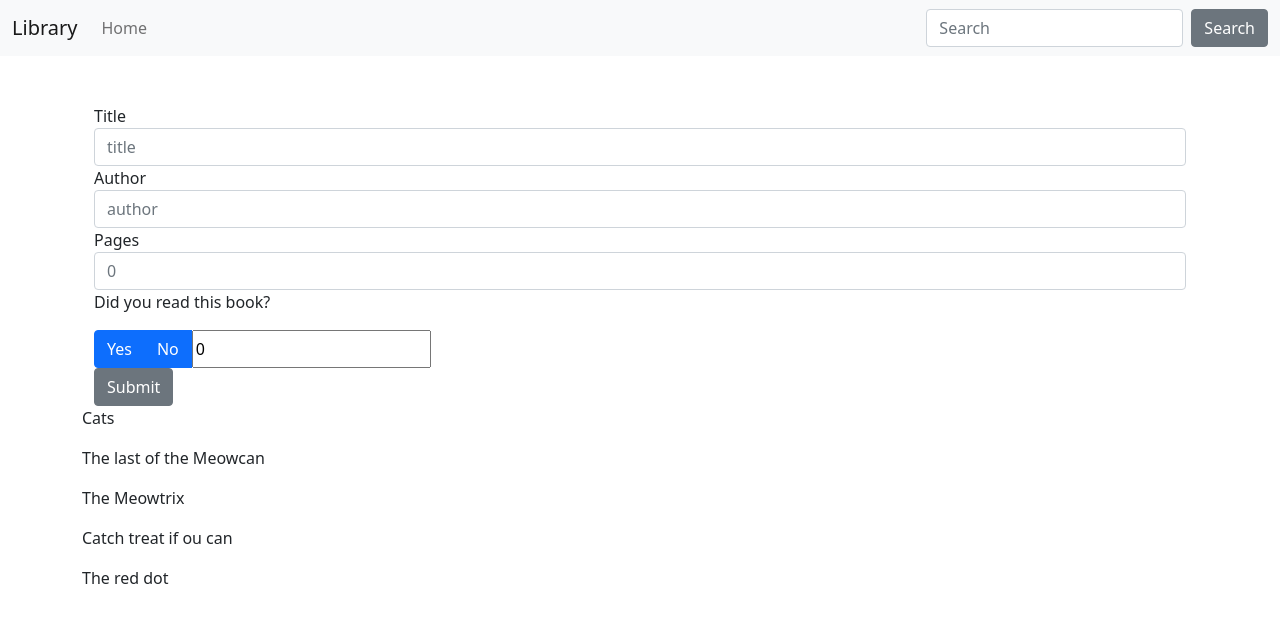
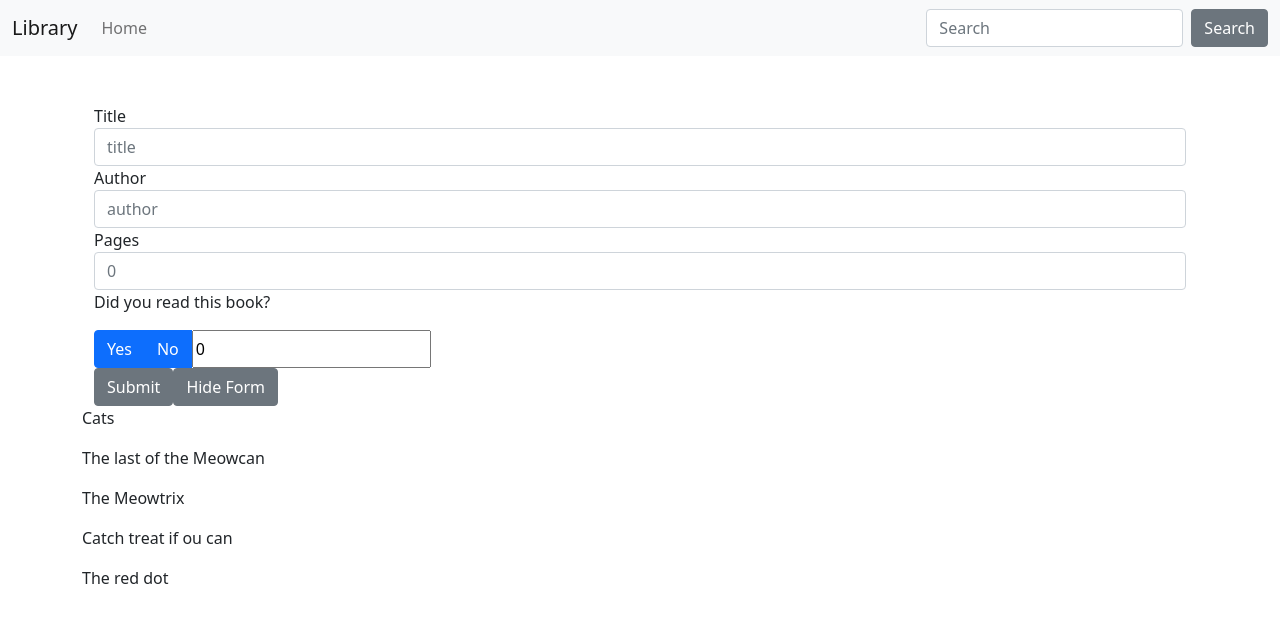
Before and after one commit to fccJashCoda/LibraryApp, a React (Create React App) app in the folder client/: page / in a window 1280 px wide. Shown: the top 622 px of the page. Built offline with nearby package versions, Linux system fonts and the light colour scheme.

Commit message:
added a toggle to the book form

```diff
--- a/client/src/App.js
+++ b/client/src/App.js
@@ -34,8 +34,6 @@ function App() {
       <main className='container mt-5'>
         <FormComponent action={handleSubmit} />
         <BookList books={bookList} />
-
-        <div className='app mt-5'>{/* <BookList /> */}</div>
       </main>
     </div>
   );
--- a/client/src/components/form/FormComponent.js
+++ b/client/src/components/form/FormComponent.js
@@ -15,6 +15,7 @@ const schema = Joi.object({
 
 const FormComponent = (props) => {
   const [errorMessage, setErrorMessage] = useState('');
+  const [showing, setShowing] = useState(true);
   const { values, handleChange } = useForm({
     initialValues: {
       title: '',
@@ -31,6 +32,10 @@ const FormComponent = (props) => {
     }
 
     return false;
+  };
+
+  const toggle = () => {
+    setShowing(!showing);
   };
 
   const handleSubmit = (e) => {
@@ -56,6 +61,7 @@ const FormComponent = (props) => {
 
   return (
     <>
+      {showing ? (
         <Form>
           <Container className='mt-2'>
             <FormGroup>
@@ -77,9 +83,13 @@ const FormComponent = (props) => {
             </FormGroup>
             <FormGroup>
               <Button onClick={handleSubmit}>Submit</Button>
+              <Button onClick={toggle}>Hide Form</Button>
             </FormGroup>
           </Container>
         </Form>
+      ) : (
+        <Button onClick={toggle}>Add Book</Button>
+      )}
     </>
   );
 };
```
Lines whose indentation alone changed are shown as unchanged.
